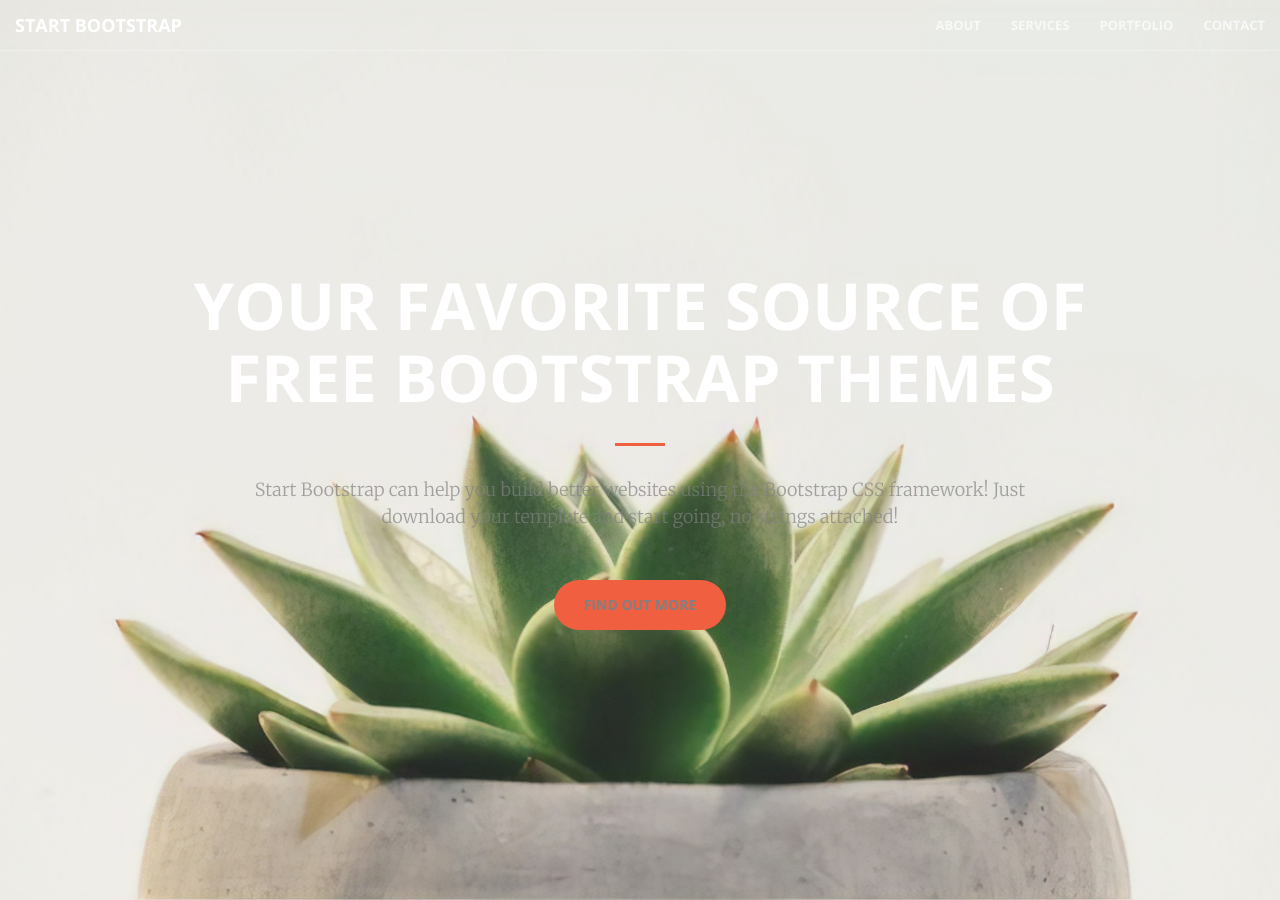
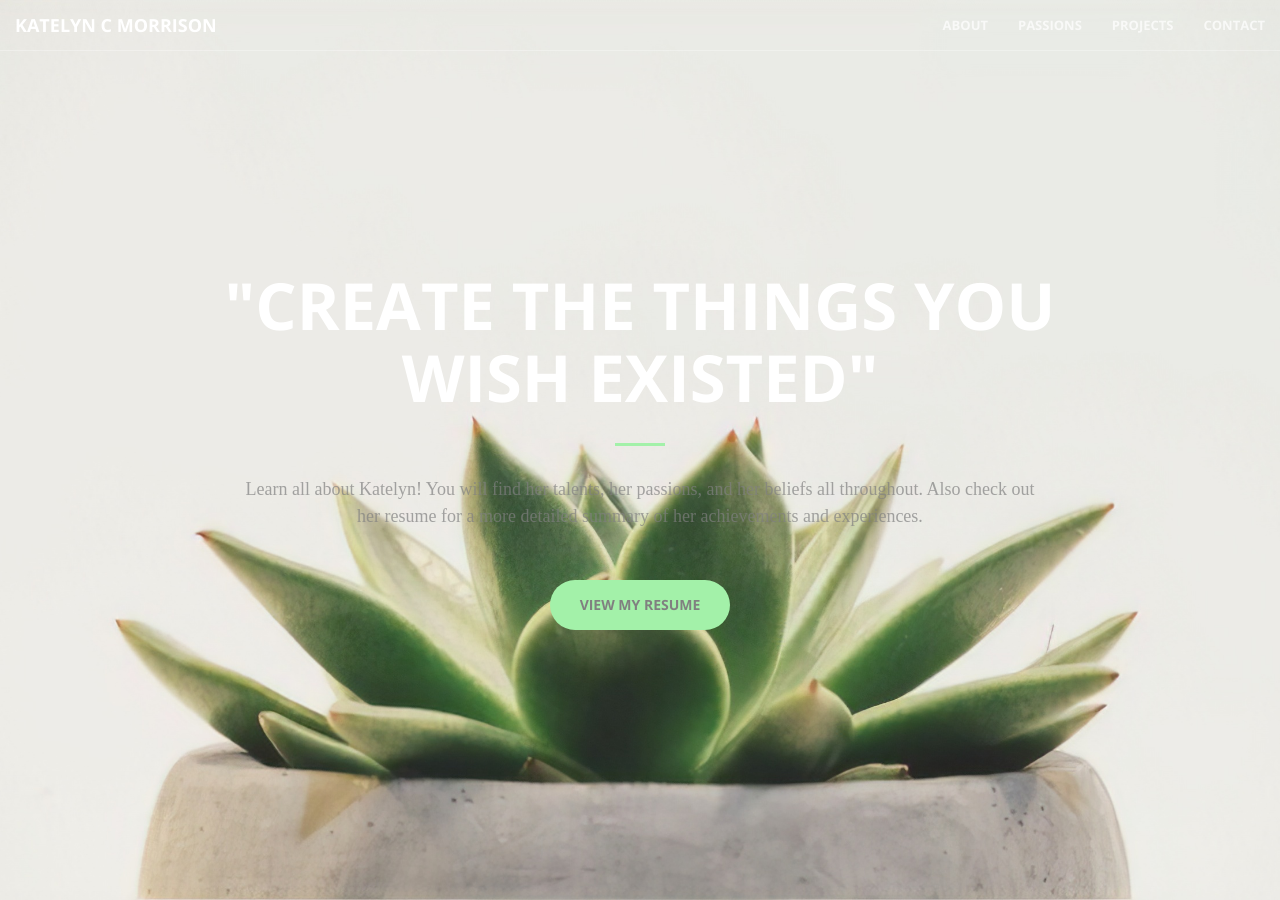
Before and after one commit to katelyn98/PersonalWebsite, a Jekyll site: the page built from index.md, in a window 1280 px wide and 900 px high. Built offline with Jekyll 4.4.1, drawn with Linux system fonts in a browser that asks for light colours; some of the changed text lies outside the part shown.

Commit message:
Changing theme color and text

```diff
--- a/_includes/call-to-action.html
+++ b/_includes/call-to-action.html
@@ -2,7 +2,7 @@
     <div class="container">
         <div class="row">
             <div class="col-lg-8 col-lg-offset-2 text-center">
-                <h2 class="section-heading">We've got what you need!</h2>
+                <h2 class="section-heading">A passionate, creative, and personalable student!</h2>
                 <hr class="light">
                 <p class="text-faded">Start Bootstrap has everything you need to get your new website up and running in no time! All of the templates and themes on Start Bootstrap are open source, free to download, and easy to use. No strings attached!</p>
                 <a href="#" class="btn btn-default btn-xl">Get Started!</a>
--- a/_includes/contact.html
+++ b/_includes/contact.html
@@ -4,7 +4,7 @@
             <div class="col-lg-8 col-lg-offset-2 text-center">
                 <h2 class="section-heading">Let's Get In Touch!</h2>
                 <hr class="primary">
-                <p>Ready to start your next project with us? That's great! Give us a call or send us an email and we will get back to you as soon as possible!</p>
+                <p>Want to meet Katelyn? That's great! Check out one of her social network channels and she will get back to you as soon as possible!</p>
             </div>
         <div class="col-lg-2 col-lg-offset-2 text-center">
             <a href="https://twitter.com/{{ site.twitter_username }}">
--- a/_includes/header.html
+++ b/_includes/header.html
@@ -1,10 +1,10 @@
 <header>
     <div class="header-content">
         <div class="header-content-inner">
-            <h1>Your Favorite Source of Free Bootstrap Themes</h1>
+            <h1>"Create the things you wish existed"</h1>
             <hr>
-            <p>Start Bootstrap can help you build better websites using the Bootstrap CSS framework! Just download your template and start going, no strings attached!</p>
-            <a href="#about" class="btn btn-primary btn-xl page-scroll">Find Out More</a>
+            <p>Learn all about Katelyn! You will find her talents, her passions, and her beliefs all throughout. Also check out her resume for a more detailed summary of her achievements and experiences.</p>
+            <a href="#about" class="btn btn-primary btn-xl page-scroll">View my resume</a>
         </div>
     </div>
 </header>
--- a/_includes/nav.html
+++ b/_includes/nav.html
@@ -8,7 +8,7 @@
                 <span class="icon-bar"></span>
                 <span class="icon-bar"></span>
             </button>
-            <a class="navbar-brand page-scroll" href="#page-top">Start Bootstrap</a>
+            <a class="navbar-brand page-scroll" href="#page-top">Katelyn C Morrison</a>
         </div>
 
         <!-- Collect the nav links, forms, and other content for toggling -->
@@ -18,10 +18,10 @@
                     <a class="page-scroll" href="#about">About</a>
                 </li>
                 <li>
-                    <a class="page-scroll" href="#services">Services</a>
+                    <a class="page-scroll" href="#services">Passions</a>
                 </li>
                 <li>
-                    <a class="page-scroll" href="#portfolio">Portfolio</a>
+                    <a class="page-scroll" href="#portfolio">Projects</a>
                 </li>
                 <li>
                     <a class="page-scroll" href="#contact">Contact</a>
--- a/_sass/_base.scss
+++ b/_sass/_base.scss
@@ -5,7 +5,7 @@
 }
 
 body {
-    @include serif-font;
+    font-family: 'Raleway';
 }
 
 hr {
@@ -15,7 +15,7 @@
 }
 
 hr.light {
-    border-color: white;
+    border-color: lightgray;
 }
 
 a {
--- a/css/main.scss
+++ b/css/main.scss
@@ -34,7 +34,7 @@
 // }
 
 // variables.less
-$theme-primary: #F05F40;
+$theme-primary: rgb(163, 241, 169);
 $theme-dark: #222;
 
 // Import partials from `sass_dir` (defaults to `_sass`)
```
